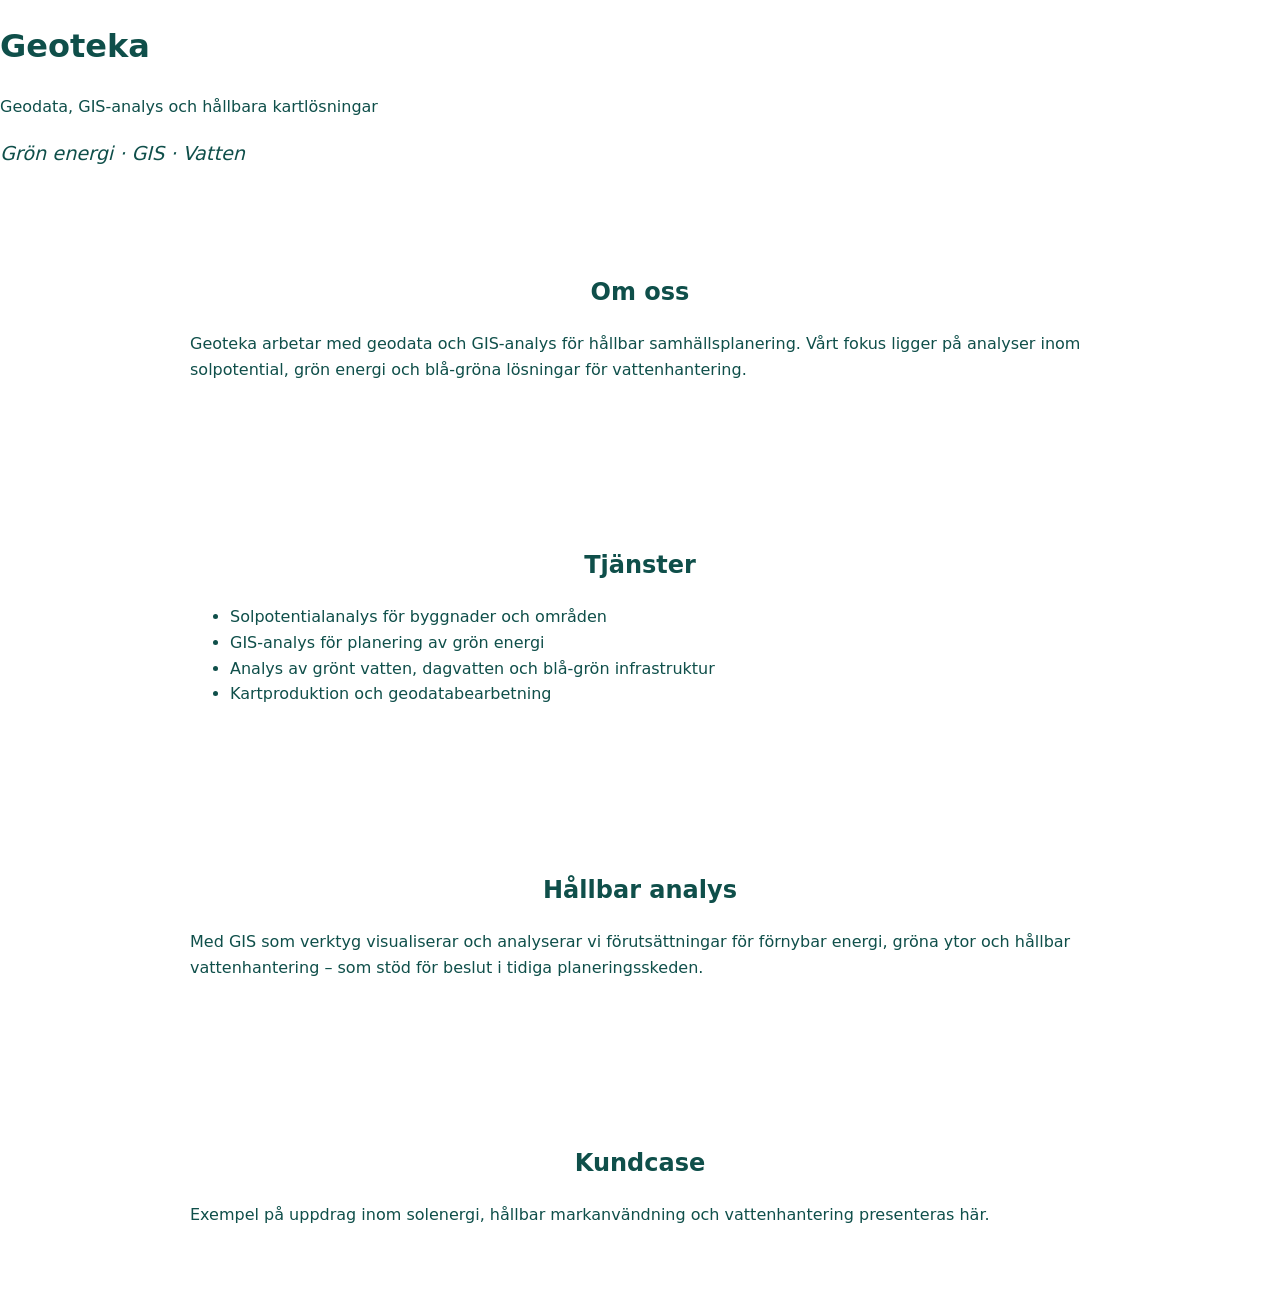
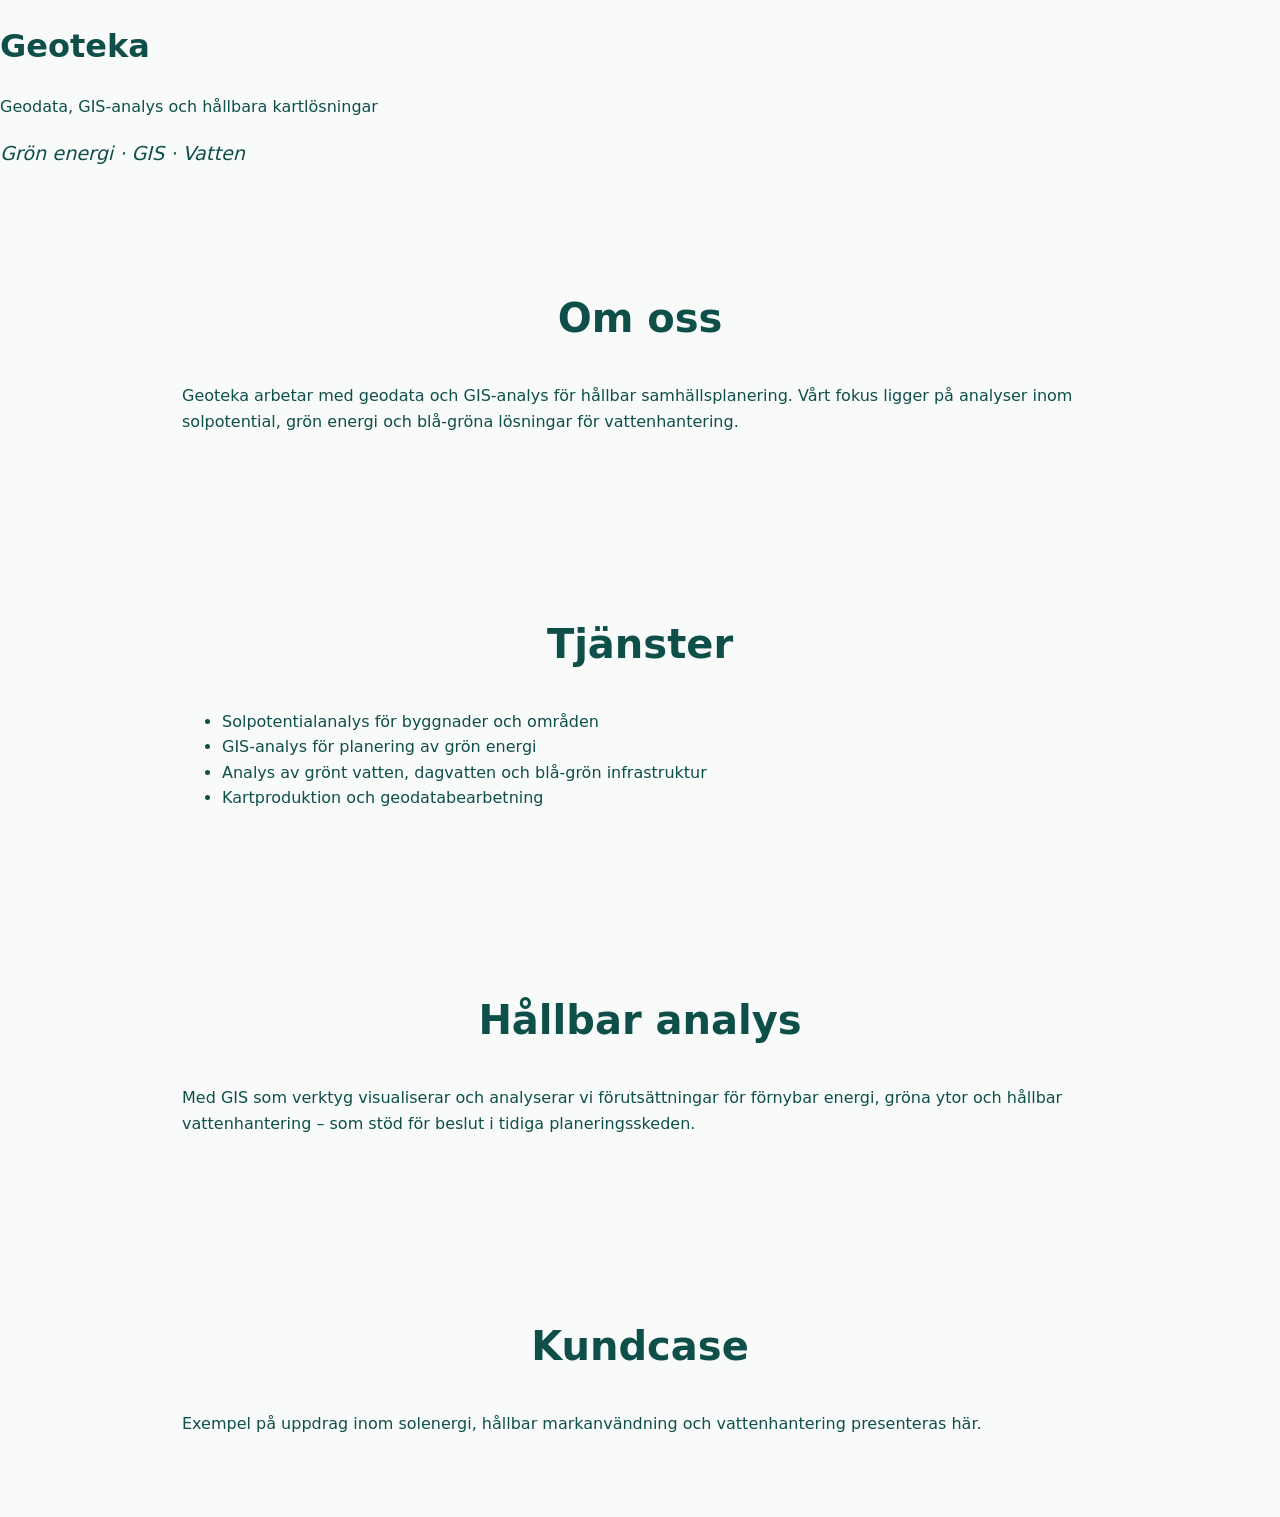

Improve page styling and fallback hero

--- a/style.css
+++ b/style.css
@@ -2,11 +2,21 @@
    GRUND
 ========================= */
 
+* {
+  box-sizing: border-box;
+}
+
 body {
   margin: 0;
-  font-family: system-ui, sans-serif;
+  font-family: system-ui, -apple-system, BlinkMacSystemFont, "Segoe UI", sans-serif;
   color: #0f4f4a;
   line-height: 1.6;
+  background: #f8fbfa;
+}
+
+a {
+  color: #0f4f4a;
+  font-weight: 700;
 }
 
 /* =========================
@@ -17,6 +27,7 @@ body {
   background: white;
   position: relative;
   z-index: 3000;
+  box-shadow: 0 2px 12px rgba(15, 79, 74, 0.08);
 }
 
 .main-nav ul {
@@ -29,17 +40,16 @@ body {
 
 .main-nav a {
   text-decoration: none;
-  font-weight: 600;
+  font-weight: 700;
   color: #0f4f4a;
 }
 
-/* Dropdown */
 .dropdown {
   position: relative;
 }
 
 .dropdown-menu {
-  display: none;
+  display: none !important;
   position: absolute;
   top: 100%;
   left: 0;
@@ -47,11 +57,13 @@ body {
   min-width: 240px;
   border-radius: 12px;
   box-shadow: 0 12px 30px rgba(0,0,0,0.15);
-  padding: 0.5rem 0;
+  padding: 0.5rem 0 !important;
+  gap: 0 !important;
+  flex-direction: column;
 }
 
 .dropdown:hover .dropdown-menu {
-  display: block;
+  display: flex !important;
 }
 
 .dropdown-menu a {
@@ -69,23 +81,27 @@ body {
 
 .hero {
   position: relative;
-  height: 70vh;
+  min-height: 70vh;
   background:
-    linear-gradient(rgba(0,0,0,0.25), rgba(0,0,0,0.25)),
+    linear-gradient(120deg, rgba(15,79,74,0.85), rgba(31,111,102,0.55)),
     url("images/solochvatten.png") center / cover no-repeat;
+  display: flex;
+  align-items: center;
+  justify-content: flex-end;
+  padding: 4rem 8%;
 }
 
 .hero-content {
-  position: absolute;
-  right: 8%;
-  top: 50%;
-  transform: translateY(-50%);
   max-width: 520px;
   animation: fadeInUp 1.2s ease forwards;
+  background: rgba(255,255,255,0.88);
+  padding: 2rem;
+  border-radius: 20px;
+  box-shadow: 0 14px 40px rgba(0,0,0,0.12);
 }
 
 .hero h1 {
-  font-size: 4rem;
+  font-size: clamp(2.8rem, 7vw, 5rem);
   margin: 0;
   color: #0f4f4a;
 }
@@ -97,6 +113,7 @@ body {
 
 .subline {
   font-size: 0.95rem;
+  font-weight: 700;
 }
 
 /* =========================
@@ -104,13 +121,62 @@ body {
 ========================= */
 
 section {
-  max-width: 900px;
+  max-width: 980px;
   margin: 0 auto;
   padding: 4rem 2rem;
 }
 
 section h2 {
   text-align: center;
+  font-size: clamp(1.8rem, 4vw, 2.5rem);
+}
+
+section h3 {
+  color: #1f6f66;
+}
+
+.service-grid {
+  display: grid;
+  grid-template-columns: repeat(auto-fit, minmax(260px, 1fr));
+  gap: 1.5rem;
+  margin-top: 2rem;
+}
+
+.service-card,
+.contact-card {
+  background: white;
+  border-radius: 18px;
+  padding: 1.5rem;
+  box-shadow: 0 8px 28px rgba(15, 79, 74, 0.1);
+  border: 1px solid rgba(15, 79, 74, 0.08);
+}
+
+.contact-card {
+  max-width: 560px;
+  margin: 2rem auto 0;
+}
+
+/* =========================
+   RESPONSIVT
+========================= */
+
+@media (max-width: 700px) {
+  .main-nav ul {
+    flex-wrap: wrap;
+    gap: 1rem;
+    padding: 1rem;
+  }
+
+  .dropdown-menu {
+    position: static;
+    box-shadow: none;
+    margin-top: 0.5rem;
+  }
+
+  .hero {
+    justify-content: center;
+    padding: 3rem 1.25rem;
+  }
 }
 
 /* =========================
